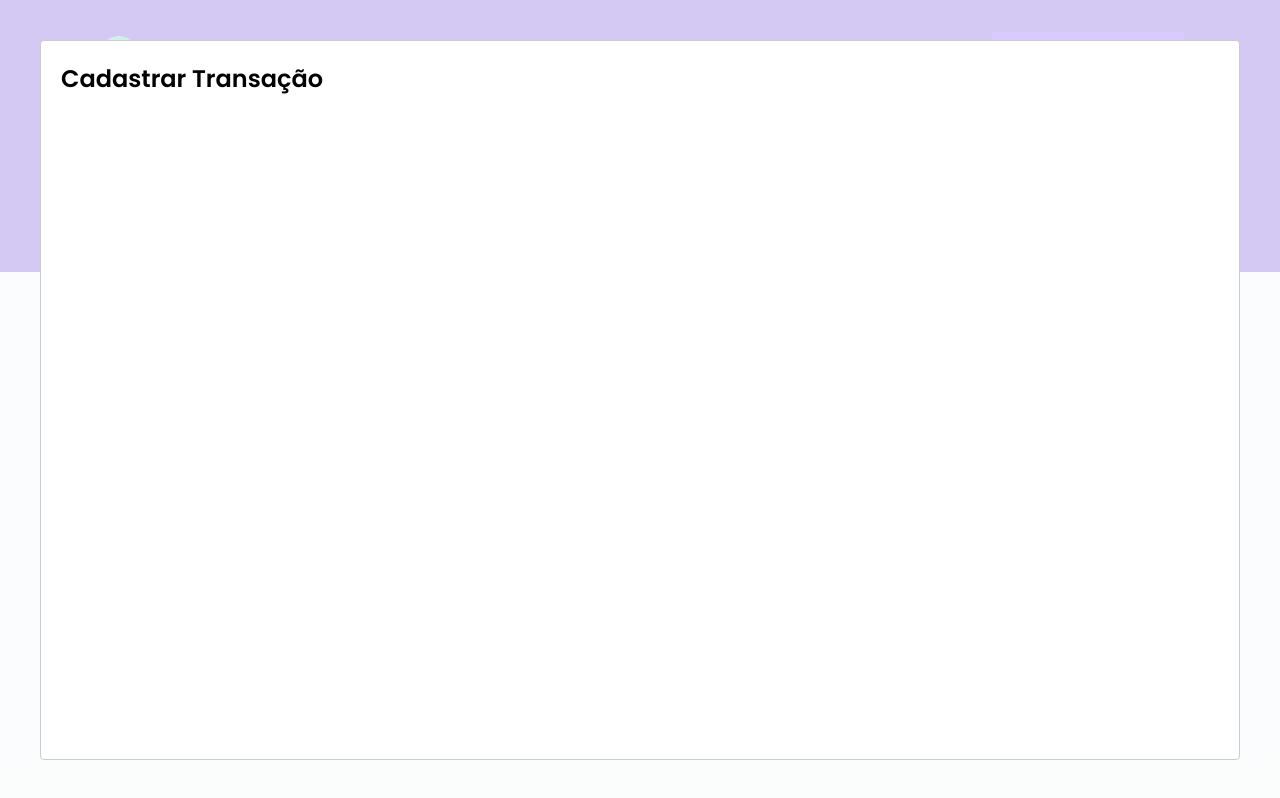
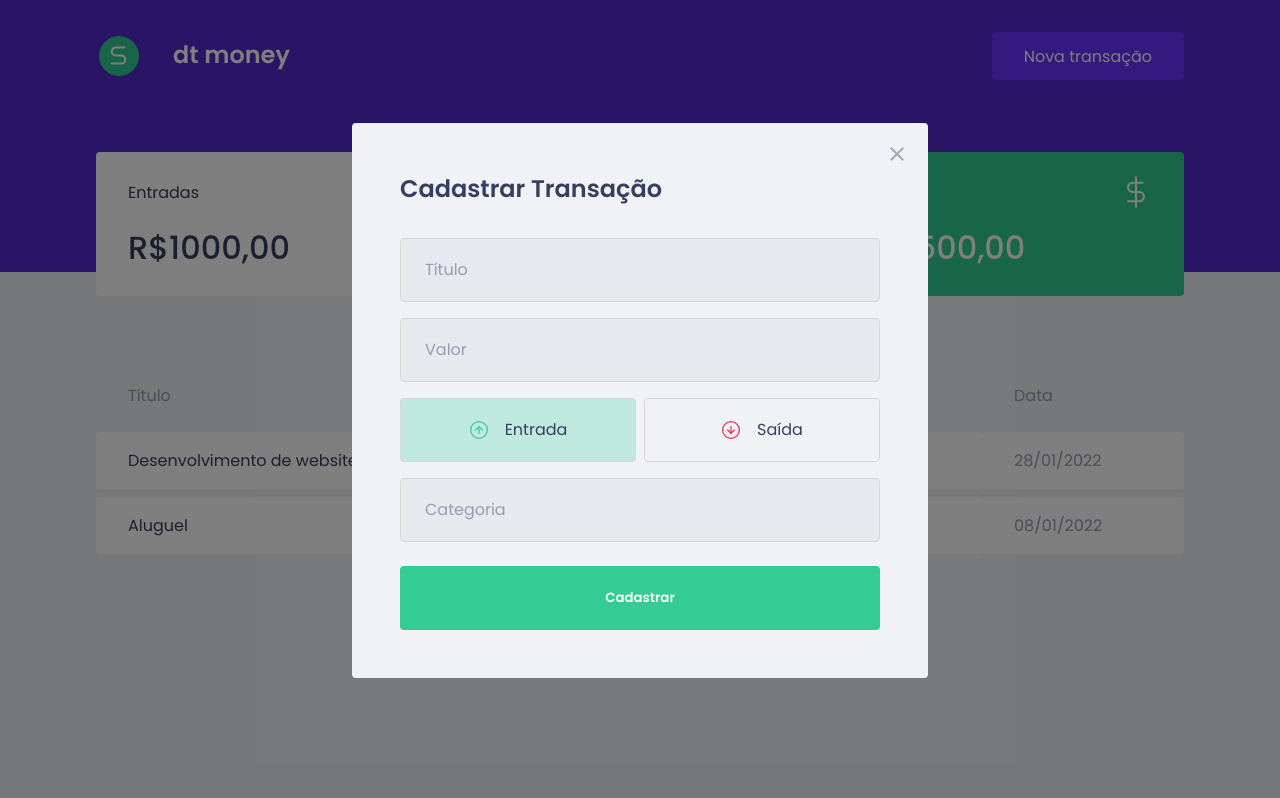
Before and after one commit to Marcos-Vinicius1801/dtmoney, a React (Create React App) app: page / in a window 1280 px wide. Both pictures are taken after a click on the button "Nova transação". Built offline with nearby package versions, Linux system fonts and the light colour scheme; no server answers; what miragejs would draw is missing.

Commit message:
Update: button element to Button component and all it structure

```diff
--- a/package.json
+++ b/package.json
@@ -4,6 +4,7 @@
   "private": true,
   "dependencies": {
     "axios": "^0.25.0",
+    "polished": "^4.1.4",
     "react": "^17.0.1",
     "react-dom": "^17.0.1",
     "react-modal": "^3.14.4",
--- a/src/App.tsx
+++ b/src/App.tsx
@@ -20,11 +20,11 @@
   return (
     <>
       <Header
-          onOpenNewTransactionModal={ handleOpenNewTransactionModal }/>
+          onOpenNewTransactionModal={handleOpenNewTransactionModal}/>
       <Dashboard />
       <NewTransactionModal
-          isOpen={ isNewTransactionModalOpen }
-          onRequestClose={ handleCloseNewTransactionModal }/>
+          isOpen={isNewTransactionModalOpen}
+          onRequestClose={handleCloseNewTransactionModal}/>
       <GlobalStyle />
     </>
   );
--- a/src/components/Header/index.tsx
+++ b/src/components/Header/index.tsx
@@ -1,4 +1,3 @@
-import { useState } from 'react';
 import logo from '../../assets/logo.svg';
 
 import { Container, Content } from './styles';
@@ -6,12 +5,12 @@
 interface HeaderProps{
     onOpenNewTransactionModal : () => void;
 }
-export function Header({ onOpenNewTransactionModal }: HeaderProps){
+export function Header({onOpenNewTransactionModal}: HeaderProps){
      return(
         <Container>
             <Content>
                 <img src={logo} alt="dt money" />
-                <button type="button" onClick={ onOpenNewTransactionModal }>
+                <button type="button" onClick={onOpenNewTransactionModal}>
                     Nova transação
                 </button>
             </Content>
--- a/src/components/NewTransactionModal/index.tsx
+++ b/src/components/NewTransactionModal/index.tsx
@@ -1,4 +1,12 @@
 import Modal from 'react-modal';
+import closeImg from '../../assets/Fechar.svg'
+import incomeImg from '../../assets/Entradas.svg'
+import outcomeImg from '../../assets/Saidas.svg'
+
+import { Container, RadioBox } from './styles';
+import { TransactionTypeContainer } from './styles';
+import { useState } from 'react';
+
 
 Modal.setAppElement('#root');
 
@@ -7,12 +15,69 @@
     onRequestClose: () => void;
 }
 
-export function NewTransactionModal({ isOpen, onRequestClose } : NewTransactionModalProps){
+export function NewTransactionModal({isOpen, onRequestClose} : NewTransactionModalProps){
+
+    const [transactionType, setTransactionType] = useState('deposit');
+
     return (
         <Modal
-          isOpen={ isOpen }
-          onRequestClose={ onRequestClose }>
-          <h2>Cadastrar Transação</h2>
+          isOpen={isOpen}
+          onRequestClose={onRequestClose}
+          overlayClassName="react-modal-overlay"
+          className="react-modal-content"
+        >
+
+          <button
+            type="button"
+            onClick={onRequestClose}
+            className="react-modal-close"
+            >
+
+            <img src={closeImg} alt="Fechar modal"/>
+          </button>
+
+          <Container>
+            <h2>Cadastrar Transação</h2>
+            <input placeholder="Título"
+
+            />
+
+            <input
+             type="number"
+             placeholder="Valor"
+            />
+
+            <TransactionTypeContainer>
+                <RadioBox
+                    type="button"
+                    onClick={() => { setTransactionType('deposit');}}
+                    isActive={transactionType ==='deposit'}
+                    activeColor="green"
+                >
+                    <img src={incomeImg} alt="Entrada"/>
+                    <span>Entrada</span>
+                </RadioBox>
+                <RadioBox
+                    type="button"
+                    onClick={() => { setTransactionType('withdraw'); }}
+                    isActive={transactionType ==='withdraw'}
+                    activeColor="red"
+                >
+                    <img src={outcomeImg} alt="Saída"/>
+                    <span>Saída</span>
+                </RadioBox>
+
+            </TransactionTypeContainer>
+
+            <input
+             placeholder="Categoria"
+            />
+
+            <button type="submit">
+                Cadastrar
+            </button>
+
+           </Container>
       </Modal>
     );
 }
--- a/src/components/NewTransactionModal/styles.ts
+++ b/src/components/NewTransactionModal/styles.ts
@@ -1,3 +1,102 @@
 import styled from "styled-components";
+import { darken, transparentize } from 'polished';
 
-export const Container = styled.div``;
+export const Container = styled.form`
+    h2{
+        color: var(--text-title);
+        font-size: 1.5rem;
+        margin-bottom: 2rem;
+    }
+
+    input{
+        width: 100%;
+        padding: 0 1.5rem;
+        height: 4rem;
+        border-radius:0.25rem;
+
+        background: var(--input-background);
+        border: 1px solid var(--light-gray);
+
+        font-weight: 400;
+        font-size: 1rem;
+
+        &::placeholder{
+            color: var(--text-body);
+
+        }
+        & + input {
+            margin-top: 1rem;
+        }
+    }
+
+    button[type=submit]{
+        width: 100%;
+        padding: 0 1.5rem;
+        height: 4rem;
+        background: var(--green);
+        color: var(--white);
+        border-radius: 0.25rem;
+        border: 0;
+        margin-top: 1.5rem;
+        transition: filter 0.2s;
+        font-weight: 600;
+
+        &:hover{
+            filter: brightness(0.9)
+        }
+    }
+`;
+
+
+export const TransactionTypeContainer = styled.div`
+    margin: 1rem 0;
+    display: grid;
+    grid-template-columns: repeat(2, 1fr);
+    gap: 0.5rem;
+
+
+`
+interface RadioBoxProps{
+    isActive:boolean;
+    activeColor: 'green' | 'red';
+}
+
+const colors = {
+    green: '#33cc95',
+    red: '#e52e4d'
+}
+
+export const RadioBox = styled.button<RadioBoxProps>`
+
+        height: 4rem;
+        border: 1px solid var(--light-gray);
+        border-radius: 0.25rem;
+
+        background: ${(props) => props.isActive
+        ? transparentize(0.75, colors[props.activeColor])
+        : 'transparent'
+};
+
+
+        display:flex;
+        align-items: center;
+        justify-content:center;
+
+        transition: border-color 0.2s;
+        &:hover{
+            border-color: ${darken(0.2, '#d7d7d7')};
+        }
+
+        img{
+            height: 20px;
+            width: 20px;
+        }
+
+        span{
+            display: inline-block;
+            margin-left: 1rem;
+            font-size: 1rem;
+            color: var(--text-title);
+        }
+
+`
--- a/src/components/Summary/index.tsx
+++ b/src/components/Summary/index.tsx
@@ -9,7 +9,7 @@
             <div>
                 <header>
                     <p>Entradas</p>
-                    <img src={ incomeImg } alt="Entradas"/>
+                    <img src={incomeImg} alt="Entradas"/>
                 </header>
                 <strong>R$1000,00</strong>
             </div>
@@ -17,7 +17,7 @@
             <div>
                 <header>
                     <p>Saídas</p>
-                    <img src={ outcomeImg } alt="Saídas"/>
+                    <img src={outcomeImg} alt="Saídas"/>
                 </header>
                 <strong>R$500,00</strong>
             </div>
@@ -25,7 +25,7 @@
             <div className='highlightBackground'>
                 <header>
                     <p>Total</p>
-                    <img src={ totalImg } alt="Total"/>
+                    <img src={totalImg} alt="Total"/>
                 </header>
                 <strong>R$500,00</strong>
             </div>
--- a/src/styles/global.ts
+++ b/src/styles/global.ts
@@ -11,11 +11,15 @@
     --blue: #5429cc;
     --bluelight: #6933ff;
 
+    --light-gray: #d7d7d7;
+
+    --white: #ffffff;
+
     --text-title: #363f5f;
     --text-body: #969cb3;
 
     --shape: #ffffff;
-    --white: #ffffff;
+    --input-background: #e7e9ee;
 }
 
 *{
@@ -53,5 +57,40 @@
     cursor: not-allowed;
 }
 
+.react-modal-overlay{
+    background: rgba(0 , 0 , 0, 0.5);
 
+    position: fixed;
+    top: 0;
+    bottom: 0;
+    right: 0;
+    left: 0;
+
+    display: flex;
+    align-items: center;
+    justify-content: center;
+}
+
+.react-modal-content{
+    width: 100%;
+    max-width: 576px;
+    background: var(--background);
+    padding: 3rem;
+    position: relative;
+    border-radius: 0.25rem;
+}
+
+.react-modal-close{
+    position: absolute;
+    right: 1.5rem;
+    top: 1.5rem;
+    border: 0;
+    background: transparent;
+
+    transition: filter 0.2s;
+
+    &:hover{
+        filter: brightness(0.7)
+    }
+}
 `
```
Also changed, not shown: 1 other file (tests, documents, lock files or other folders).
